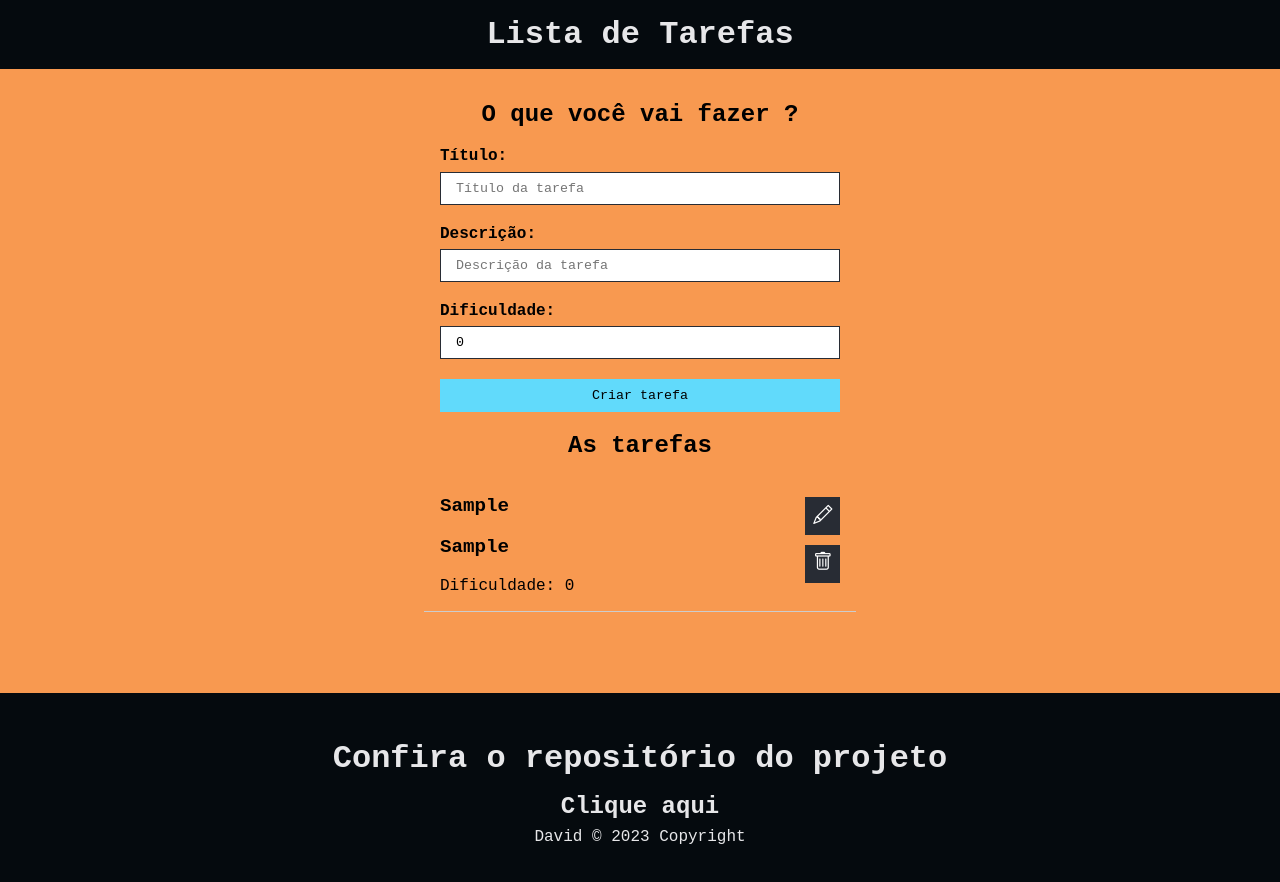
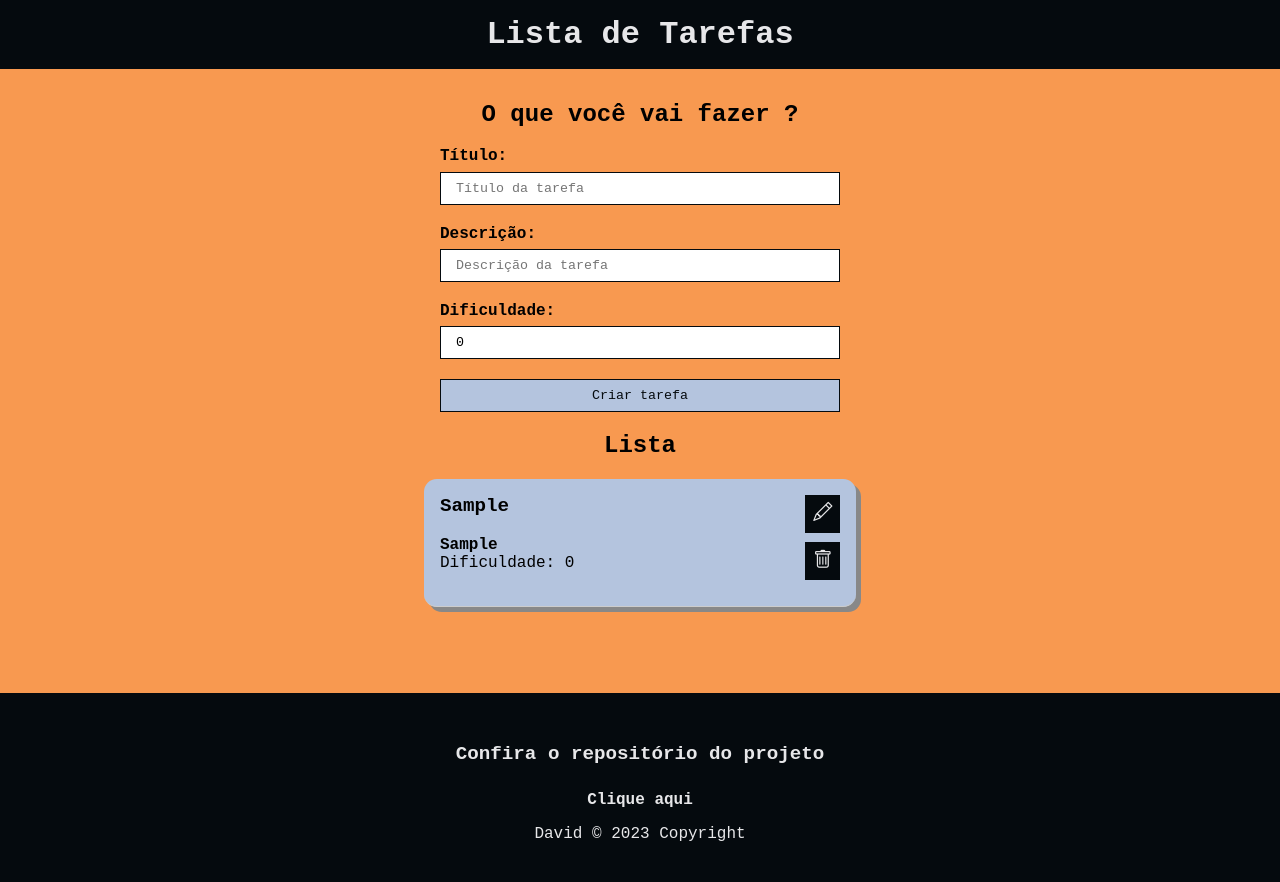
Before and after one commit to DavidGabrielBJorge/ListaDeTarefas, a React (Create React App) app: page / in a window 1280 px wide. Both pictures are taken after typing "Sample", "Sample" into the empty fields and a click on the input "Criar tarefa". Shown: the top 882 px of the page. Built offline with nearby package versions, Linux system fonts and the light colour scheme.

Commit message:
add: estilizando a lista de tarefas e o pop up

```diff
--- a/src/App.tsx
+++ b/src/App.tsx
@@ -77,7 +77,7 @@ function App() {
       </div>
 
       <div>
-         <h2>As tarefas</h2>
+         <h2>Lista </h2>
          <TaskList taskList={taskList} handleDelete={deleteTask} handleEdit={editTask}></TaskList>
       </div>
 
--- a/src/components/Footer/Footer.module.css
+++ b/src/components/Footer/Footer.module.css
@@ -32,3 +32,22 @@
     align-items: center;
     justify-content: center;
 }
+
+@media (max-width: 1300px) {
+
+    .repositorio h2{
+        font-size: 1.2em;
+    }
+
+    .link{
+        padding-top: 1em;
+        font-size: 1em;
+    }
+
+    .creditos{
+        padding-top: 0.5em;
+        padding-top: 1em;
+    }
+
+
+}
--- a/src/components/Footer/Footer.tsx
+++ b/src/components/Footer/Footer.tsx
@@ -8,7 +8,7 @@ const  Footer = () => {
       <div className={styles.repositorio}>
         <h2>Confira o repositório do projeto</h2>
 
-        <a className={styles.link} href="https://github.com/DavidGabrielBJorge/Imobiliaria">Clique aqui</a>
+        <a className={styles.link} href="https://github.com/DavidGabrielBJorge/ListaDeTarefas">Clique aqui</a>
 
         <p className={styles.creditos}>David  © 2023 Copyright</p>
 
--- a/src/components/Modal/Modal.module.css
+++ b/src/components/Modal/Modal.module.css
@@ -2,7 +2,7 @@
     width: 100%;
     height: 100%;
     position: absolute;
-    background-color: #000;
+    background: linear-gradient(rgba(0, 0, 0, 0.8), rgba(0, 0, 0, 0.8));
     opacity: 0.3;
 }
 
@@ -15,11 +15,12 @@
     width: 500px;
     height: 400px;
     z-index: 1;/*Colocar a frente da tela*/
-    background-color: white;
+    background-color: #e7e7e9;
     display: flex;
     flex-direction: column;
     justify-content: center;
     text-align: center;
+    border-radius: 0.8em;
 }
 
 .modal h2{
--- a/src/components/Modal/Modal.tsx
+++ b/src/components/Modal/Modal.tsx
@@ -18,7 +18,7 @@ const Modal = ({children}: Props) =>{
         <div id="modal" className="hide">
             <div className={styles.fade} onClick={closeModal}></div>
             <div className={styles.modal}>
-                <h2>Texto Modal</h2>
+                <h2>Tarefa</h2>
                 {children}
             </div>
         </div>
--- a/src/components/TaskForm/TaskForm.module.css
+++ b/src/components/TaskForm/TaskForm.module.css
@@ -9,19 +9,19 @@
     padding: 8px 15px;
     margin-bottom: 1.5em;
     border-radius: 0;
-    border:1px solid #282c34;
+    border:1px solid #050a0e;
 }
 /*Estilização do botão de envio*/
 .form input[type="submit"]{
-    background-color: #61dafb;
-    border: 1px solid #61dafb;
-    color: black;
-    transition: .5s;
+    background-color: #b4c4de;
+    border: 1px solid #050a0e;
+    color: #050a0e;
+    transition: .7s;
     cursor: pointer;
 }
 .form input[type="submit"]:hover{
-    background-color: white;
-    border-color: #282c34;
+    background-color: #e7e7e9;
+    border-color: #050a0e;
 }
 /*Deve usar o "_" no css modules*/
 .input_container{
--- a/src/components/TaskList/TaskList.module.css
+++ b/src/components/TaskList/TaskList.module.css
@@ -5,6 +5,10 @@
     margin: 0 auto;
     border-bottom: 1px solid #ccc;
     padding: 1em;
+    background-color: #b4c4de;
+    border-radius: 0.8em;
+    box-shadow: 5px 5px #888888;
+    margin-top: 1em;
 }
 
 .info{
@@ -14,6 +18,10 @@
 .info h4{
     font-size: 1.2em;
     margin-bottom: 1em;
+}
+
+.info h3{
+    font-size: 1.0em;
 }
 
 .actions{
@@ -27,12 +35,12 @@
     margin-bottom: .5em;
     font-size: 1.2em;
     cursor: pointer;
-    background-color: #282c34;
-    color: white;
+    background-color: #050a0e;
+    color: #e7e7e9;
     padding: .4em;
     transition: .5s;
 }
 
 .actions i:hover{
-    color: #61dafb
+    color: #f89950
 }
--- a/src/components/TaskList/TaskList.tsx
+++ b/src/components/TaskList/TaskList.tsx
@@ -17,12 +17,12 @@ const  TaskList = ({taskList, handleDelete, handleEdit}: Props) => {
         <div key={task.id} className={styles.task}>
           <div className={styles.info}>
             <h4>{task.title}</h4>
-            <h4>{task.description}</h4>
+            <h3>{task.description}</h3>
             <p>Dificuldade: {task.difficulty}</p>
           </div>
 
           <div className={styles.actions}>
-            <i className='bi bi-pencil' onClick={()=>{handleEdit(task)}}></i> {/*Vai enviar para editar o id da tarefa*/}
+            <i className='bi bi-pencil'  onClick={()=>{handleEdit(task)}}></i> {/*Vai enviar para editar o id da tarefa*/}
             <i className='bi bi-trash' onClick={()=>{handleDelete(task.id)}}></i>
 
           </div>
```
